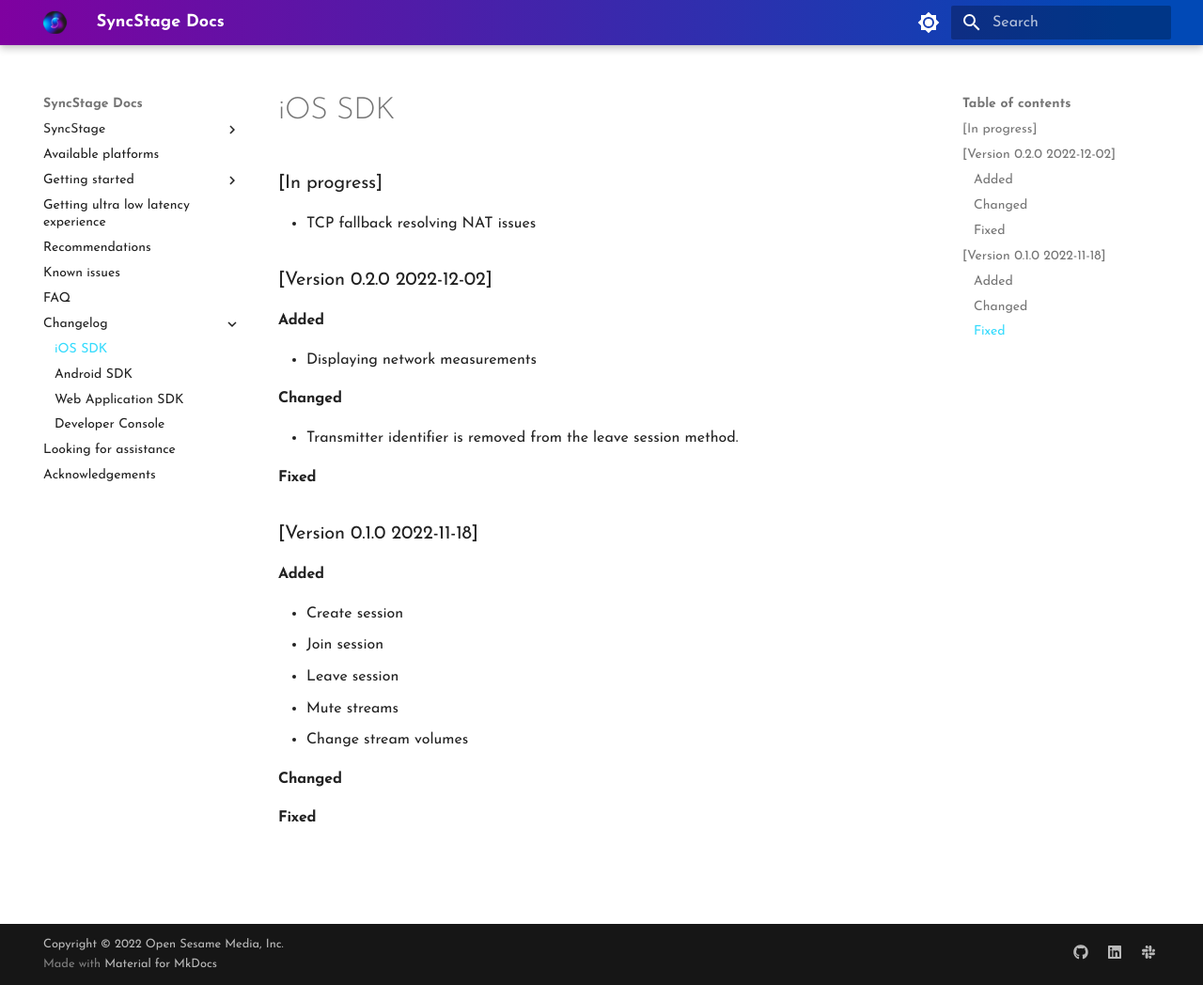
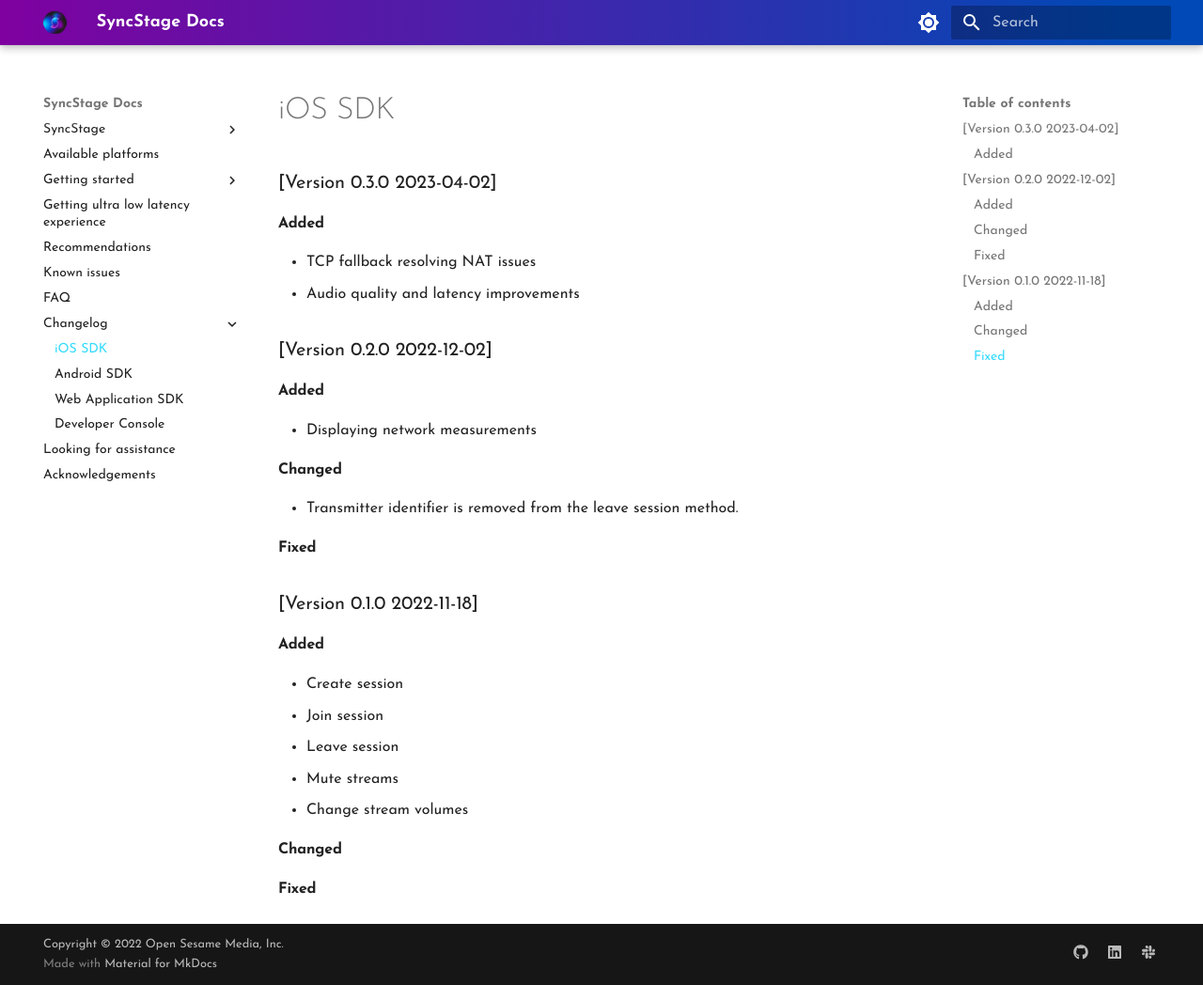
Before and after one commit to opensesamemedia/syncstage-docs, an MkDocs documentation site: the page built from docs/ios-changelog.md, in a window 1280 px wide and 1048 px high. Shown: the whole window at 94% size. Built offline with MkDocs 1.6.1 and Material for MkDocs 9.7.7, drawn with Linux system fonts in a browser that asks for light colours.

Commit message:
SYN-1707 - Add missing release notes to ios-0.3.0 in docs

```diff
--- a/docs/ios-changelog.md
+++ b/docs/ios-changelog.md
@@ -1,6 +1,7 @@
-### [In progress]
-
+### [Version 0.3.0 2023-04-02]
+#### Added
 * TCP fallback resolving NAT issues
+* Audio quality and latency improvements
 
 ### [Version 0.2.0 2022-12-02]
 #### Added
```
Also changed, not shown: docs/ios-integration.md (+4 -1 lines).
